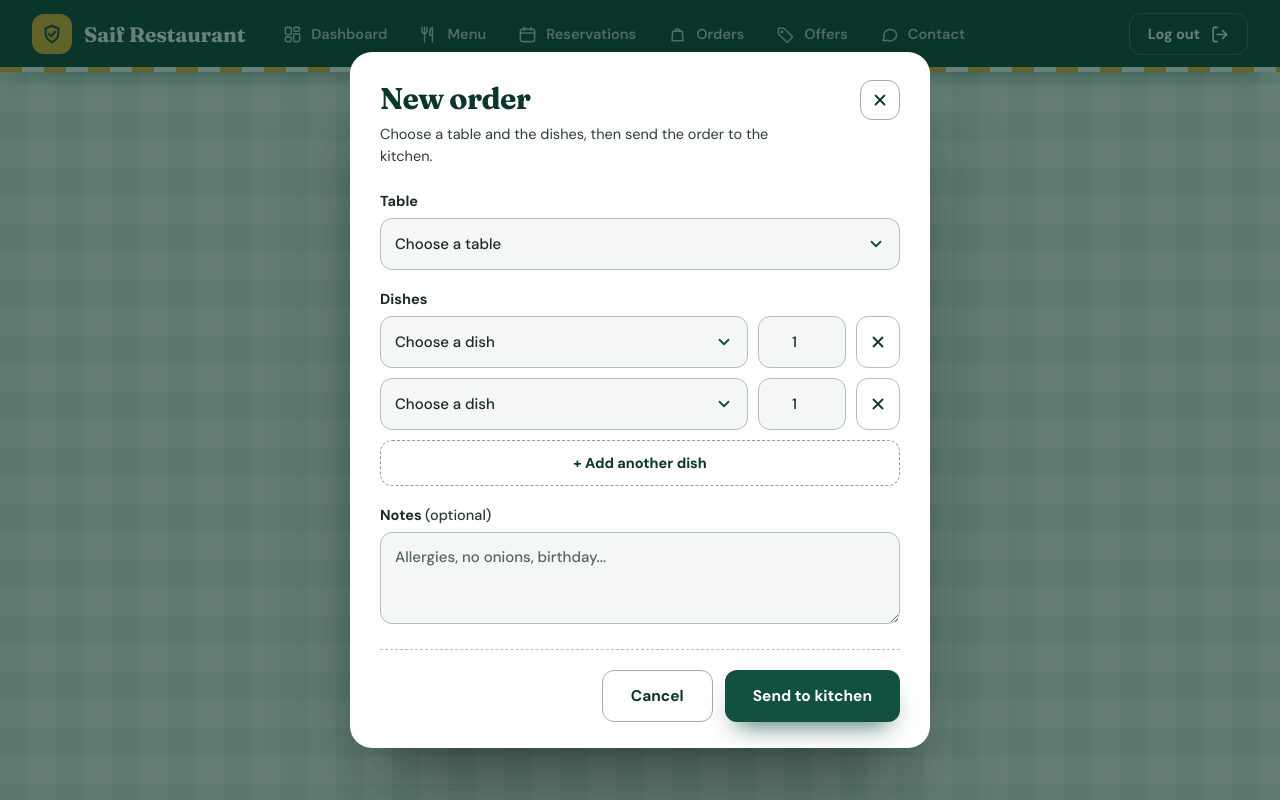
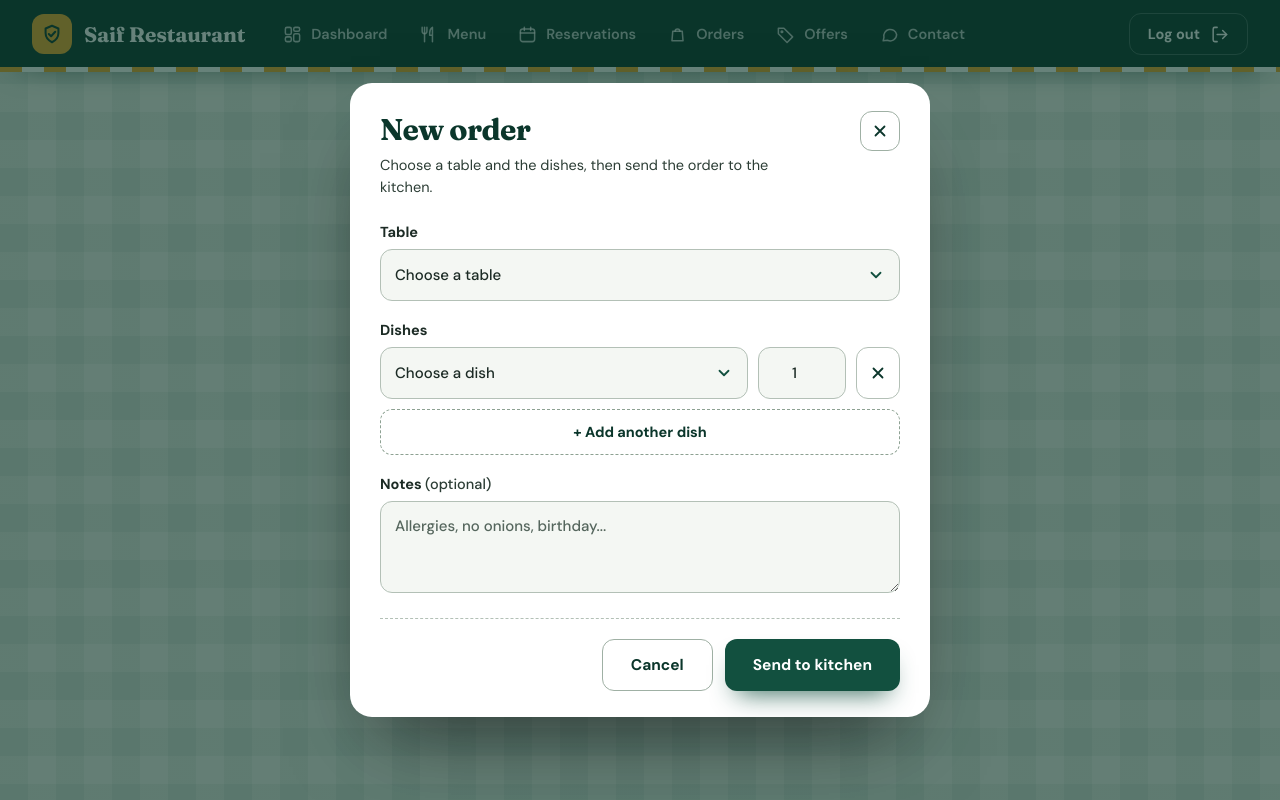
Before and after one commit to saifjarrar/saif-restaurant-frontend, an Angular app: page /layout/neworder in a window 1280 px wide. Built offline with nearby package versions, Linux system fonts and the light colour scheme.

Commit message:
enable to add and delete dishes from order and connect with backend

```diff
--- a/src/app/pages/dashboard/dashboard.html
+++ b/src/app/pages/dashboard/dashboard.html
@@ -70,7 +70,7 @@
           } @else if (order.orderstatus.toLowerCase() == 'received') {
             <button class="t-btn" type="button" (click)="markAs(order.id)">Start Cooking</button>
           } @else if (order.orderstatus.toLowerCase() == 'served') {
-            <button class="t-btn" type="button" (click)="returnToReceived(order.id)">
+            <button class="t-btn" type="button" (click)="markAs(order.id)">
               Return to Received
             </button>
           }
--- a/src/app/pages/dashboard/dashboard.ts
+++ b/src/app/pages/dashboard/dashboard.ts
@@ -52,16 +52,6 @@ export class Dashboard implements OnInit {
     });
   }
 
-  returnToReceived(id: number): void {
-    this.dashboardService.advanceOrder(id).subscribe({
-      next: (updated: OrderTicket) => {
-        this.ordertickets.update((list) => list.map((o) => (o.id === updated.id ? updated : o)));
-      },
-      error: (err: any) => {
-        alert(err.error?.message ?? err.message);
-      },
-    });
-  }
   barWidth(quantity: number): number {
     const max = Math.max(...this.mostordered().map((d) => d.quantity), 1);
 
--- a/src/app/pages/new-order/new-order.css
+++ b/src/app/pages/new-order/new-order.css
@@ -134,3 +134,14 @@ select:focus, input[type="number"]:focus, textarea:focus {
 @media (prefers-reduced-motion: reduce) {
   *, *::before, *::after { animation: none !important; transition: none !important; }
 }
+select.ng-invalid.ng-touched,
+input[type="number"].ng-invalid.ng-touched {
+  border-color: var(--error);
+}
+
+.error-text {
+  margin-top: 8px;
+  font-size: 13.5px;
+  font-weight: 600;
+  color: var(--error);
+}
--- a/src/app/pages/new-order/new-order.html
+++ b/src/app/pages/new-order/new-order.html
@@ -5,17 +5,16 @@
         <h2 id="no-title">New order</h2>
         <p>Choose a table and the dishes, then send the order to the kitchen.</p>
       </div>
-      <button class="close" type="button" aria-label="Close">
+      <button class="close" type="button" aria-label="Close" (click)="onDashboard()">
         <svg viewBox="0 0 24 24" aria-hidden="true"><path d="M6 6l12 12M18 6L6 18" /></svg>
       </button>
     </header>
 
-    <!-- A div (not a form) so nothing reloads the page before it is connected -->
-    <div class="m-body">
+    <div class="m-body" [formGroup]="form">
       <div class="field">
         <label for="no-table">Table</label>
-        <select id="no-table">
-          <option value="" selected disabled>Choose a table</option>
+        <select id="no-table" formControlName="table">
+          <option value="" disabled>Choose a table</option>
           <option>Table 1</option>
           <option>Table 2</option>
           <option>Table 3</option>
@@ -26,14 +25,19 @@
           <option>Table 8</option>
           <option>Terrace</option>
         </select>
+
+        @if (form.controls.table.touched && form.controls.table.invalid) {
+          <p class="error-text">Please choose a table</p>
+        }
       </div>
 
-      <fieldset class="dishes">
+      <fieldset class="dishes" formArrayName="dishes">
         <legend>Dishes</legend>
 
-        <div class="dish-row">
-          <select aria-label="Dish">
-            <option value="" selected disabled>Choose a dish</option>
+        @for (row of dishes.controls; track row; let i = $index) {
+          <div class="dish-row" [formGroupName]="i">
+            <select aria-label="Dish" formControlName="name">
+              <option value="" disabled>Choose a dish</option>
               <optgroup label="Starters">
                 <option>Hummus</option>
                 <option>Falafel</option>
@@ -57,74 +61,56 @@
               <optgroup label="Desserts">
                 <option>Knafeh</option>
                 <option>Baklava</option>
-              <option>Umm Ali</option>
+                <option>Chocolate Mousse</option>
+                <option>Rice Pudding</option>
               </optgroup>
               <optgroup label="Drinks">
                 <option>Mint lemonade</option>
-              <option>Arabic coffee</option>
-              <option>Jallab</option>
-              <option>Fresh orange juice</option>
+                <option>Pomegranate Juice</option>
+                <option>Turkish Coffee</option>
+                <option>Arabic Tea</option>
+                <option>Rose Water Lemonade</option>
               </optgroup>
             </select>
-          <input type="number" min="1" value="1" aria-label="Quantity" />
-          <button class="remove" type="button" aria-label="Remove this dish">
+
+            <input type="number" min="1" formControlName="quantity" aria-label="Quantity" />
+
+            <button
+              class="remove"
+              type="button"
+              aria-label="Remove this dish"
+              [disabled]="dishes.length === 1"
+              (click)="removeDish(i)"
+            >
               <svg viewBox="0 0 24 24" aria-hidden="true"><path d="M6 6l12 12M18 6L6 18" /></svg>
             </button>
           </div>
+        }
 
-        <div class="dish-row">
-          <select aria-label="Dish">
-            <option value="" selected disabled>Choose a dish</option>
-            <optgroup label="Starters">
-              <option>Hummus</option>
-              <option>Falafel</option>
-              <option>Fattoush Salad</option>
-              <option>Mutabbal</option>
-              <option>Kibbeh</option>
-            </optgroup>
-            <optgroup label="Mains">
-              <option>Chicken Shawarma</option>
-              <option>Beef Kofta</option>
-              <option>Mansaf</option>
-              <option>Lamb Tagine</option>
-            </optgroup>
-            <optgroup label="Grills">
-              <option>Grilled Chicken</option>
-              <option>Grilled Salmon</option>
-              <option>Grilled sea bass</option>
-              <option>Shish Tawook</option>
-              <option>Grilled Lamb Chops</option>
-            </optgroup>
-            <optgroup label="Desserts">
-              <option>Knafeh</option>
-              <option>Baklava</option>
-              <option>Umm Ali</option>
-            </optgroup>
-            <optgroup label="Drinks">
-              <option>Mint lemonade</option>
-              <option>Arabic coffee</option>
-              <option>Jallab</option>
-              <option>Fresh orange juice</option>
-            </optgroup>
-          </select>
-          <input type="number" min="1" value="1" aria-label="Quantity" />
-          <button class="remove" type="button" aria-label="Remove this dish">
-            <svg viewBox="0 0 24 24" aria-hidden="true"><path d="M6 6l12 12M18 6L6 18" /></svg>
-          </button>
-        </div>
-
-        <button class="add" type="button">+ Add another dish</button>
+        <button class="add" type="button" (click)="addDish()">+ Add another dish</button>
       </fieldset>
 
       <div class="field">
         <label for="no-notes">Notes <span class="opt">(optional)</span></label>
         <textarea id="no-notes" rows="3" placeholder="Allergies, no onions, birthday..."></textarea>
       </div>
+
+      @if (errorMessage()) {
+        <p class="error-text">{{ errorMessage() }}</p>
+      }
     </div>
 
     <footer class="m-foot">
-      <button class="btn ghost" type="button">Cancel</button>
-      <button class="btn" type="button">Send to kitchen</button>
+      <button class="btn ghost" type="button" (click)="onDashboard()">Cancel</button>
+      <button
+        class="btn"
+        type="button"
+        [disabled]="isSending()"
+        (click)="send()"
+        (click)="onDashboard()"
+      >
+        {{ isSending() ? 'Sending...' : 'Send to kitchen' }}
+      </button>
     </footer>
   </section>
 </div>
--- a/src/app/pages/new-order/new-order.ts
+++ b/src/app/pages/new-order/new-order.ts
@@ -1,9 +1,81 @@
-import { Component } from '@angular/core';
+import { Component, inject, output, signal } from '@angular/core';
+import { FormBuilder, ReactiveFormsModule, Validators } from '@angular/forms';
+import { DashboardService, OrderTicket } from '../../services/dashboard-service/dashboard-service';
+import { Router } from '@angular/router';
+@Component({
+  selector: 'app-new-order',
+  imports: [ReactiveFormsModule],
+  templateUrl: './new-order.html',
+  styleUrl: './new-order.css',
+})
+export class NewOrder {
+  private fb = inject(FormBuilder);
+  private dashboardService = inject(DashboardService);
+  router = inject(Router);
 
-@Component({
-  imports: [],
-  selector: 'app-new-order',
-  styleUrl: './new-order.css',
-  templateUrl: './new-order.html',
-})
-export class NewOrder {}
+  created = output<OrderTicket>();
+
+  isSending = signal(false);
+  errorMessage = signal('');
+
+  form = this.fb.nonNullable.group({
+    table: ['', Validators.required],
+    dishes: this.fb.array([this.createDishGroup()]),
+  });
+
+  createDishGroup() {
+    return this.fb.nonNullable.group({
+      name: ['', Validators.required],
+      quantity: [1, [Validators.required, Validators.min(1)]],
+    });
+  }
+
+  get dishes() {
+    return this.form.controls.dishes;
+  }
+
+  addDish() {
+    this.dishes.push(this.createDishGroup());
+  }
+
+  removeDish(index: number) {
+    if (this.dishes.length === 1) {
+      return;
+    }
+    this.dishes.removeAt(index);
+  }
+
+  send() {
+    if (this.form.invalid) {
+      this.form.markAllAsTouched();
+      return;
+    }
+
+    const request = this.form.getRawValue();
+
+    this.isSending.set(true);
+    this.errorMessage.set('');
+
+    this.dashboardService.createOrder(request).subscribe({
+      next: (order) => {
+        this.isSending.set(false);
+        this.created.emit(order);
+        this.resetForm();
+      },
+
+      error: (err) => {
+        this.isSending.set(false);
+        this.errorMessage.set(err.error?.message ?? 'Something went wrong. Please try again.');
+      },
+    });
+  }
+
+  private resetForm() {
+    this.dishes.clear();
+    this.dishes.push(this.createDishGroup());
+    this.form.reset();
+  }
+  onDashboard() {
+    this.router.navigateByUrl('/layout/dashboard');
+  }
+}
--- a/src/app/services/dashboard-service/dashboard-service.ts
+++ b/src/app/services/dashboard-service/dashboard-service.ts
@@ -34,7 +34,15 @@ export interface MostOrdered {
   name: string;
   quantity: number;
 }
+export interface CreateOrderDish {
+  name: string;
+  quantity: number;
+}
 
+export interface CreateOrderRequest {
+  table: string;
+  dishes: CreateOrderDish[];
+}
 export interface DashboardData {
   restaurantinfo: RestaurantInfo[];
   ordertickets: OrderTicket[];
@@ -56,4 +64,7 @@ export class DashboardService {
   advanceOrder(id: number): Observable<OrderTicket> {
     return this.http.put<OrderTicket>(`${this.baseUrl}/orders/${id}/advance`, {});
   }
+  createOrder(order: CreateOrderRequest): Observable<OrderTicket> {
+    return this.http.post<OrderTicket>(`${this.baseUrl}/orders`, order);
+  }
 }
```
Lines whose indentation alone changed are shown as unchanged.
